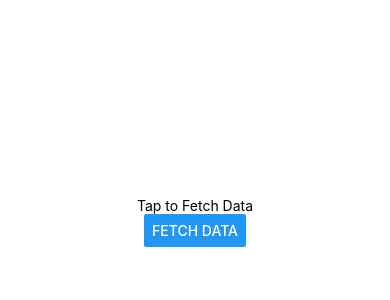
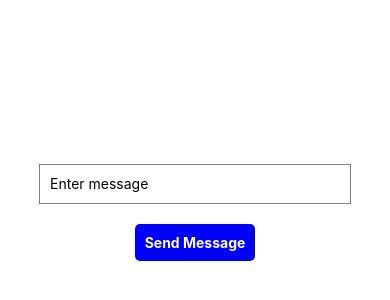
Before and after one commit to hogtech/raspi-car-client, a React Native app: screen / in a window 390 px wide. Shown: the part 200-500 px from the top of the page. Built offline with nearby package versions, Linux system fonts and the light colour scheme; no server answers.

Commit message:
Client connects to server properly

```diff
--- a/App.js
+++ b/App.js
@@ -1,51 +1,99 @@
-// ClientComponent.js
+
+// App.js
 import React, { useState, useEffect } from 'react';
-import { View, Text, Button } from 'react-native'
-// ClientComponent.js
+import { StyleSheet, Text, TextInput, TouchableOpacity, View } from 'react-native';
+import io from 'socket.io-client';
 
+export default function App() {
+  const [message, setMessage] = useState('');
+  const [response, setResponse] = useState('');
+  const socket = io('http://192.168.1.63:5000'); // Replace with your backend IP
 
-const ClientComponent = () => {
-  const [data, setData] = useState(null);
-  const [socket, setSocket] = useState(null);
+  // useEffect to handle socket connection and disconnection
+  useEffect(() => {
+    console.log('Attempting to connect to server...');
 
-  useEffect(() => {
-    const ws = new WebSocket('ws://127.0.0.1:5000');
+    // Handle connection to the server
+    socket.on('connect', () => {
+      console.log('Connected to server');
+    });
 
-    ws.onopen = () => {
-      console.log('Connected to WebSocket server');
-      setSocket(ws);
-    };
+    // Handle disconnection from the server
+    socket.on('disconnect', () => {
+      console.log('Disconnected from server');
+    });
 
-    ws.onmessage = (message) => {
-      const jsonData = JSON.parse(message.data);
-      setData(jsonData.message);
-    };
-
-    ws.onclose = () => {
-      console.log('Disconnected from WebSocket server');
-    };
-
+    // Clean up function to disconnect socket when component unmounts
     return () => {
-      ws.close();
+      socket.disconnect();
+      console.log('Disconnected from server');
     };
   }, []);
 
-  const fetchData = () => {
-    if (socket) {
-      socket.send(JSON.stringify({ event: 'get_data' }));
-    }
+  // useEffect to handle response from the server
+  useEffect(() => {
+    socket.on('response', (data) => {
+      //This throws an error, disabled
+      //setResponse(data);
+    });
+
+    // Clean up function to disconnect socket when component unmounts
+    return () => {
+      socket.disconnect();
+    };
+  }, []);
+
+  // Function to send message to the server
+  const sendMessage = () => {
+    socket.emit('message', message);
+    console.log(message)
+    setMessage('');
   };
 
   return (
-    <View style={{ flex: 1, justifyContent: 'center', alignItems: 'center' }}>
-      <Text>{data ? data : 'Tap to Fetch Data'}</Text>
-      <Button title="Fetch Data" onPress={fetchData} />
+    <View style={styles.container}>
+      <TextInput
+        style={styles.input}
+        value={message}
+        onChangeText={setMessage}
+        placeholder="Enter message"
+      />
+      <TouchableOpacity style={styles.button} onPress={sendMessage}>
+        <Text style={styles.buttonText}>Send Message</Text>
+      </TouchableOpacity>
+      <Text style={styles.response}>{response}</Text>
     </View>
   );
-};
+}
 
-export default ClientComponent;
-
+const styles = StyleSheet.create({
+  container: {
+    flex: 1,
+    justifyContent: 'center',
+    alignItems: 'center',
+    backgroundColor: '#fff',
+  },
+  input: {
+    width: '80%',
+    height: 40,
+    borderColor: 'gray',
+    borderWidth: 1,
+    marginBottom: 20,
+    paddingHorizontal: 10,
+  },
+  button: {
+    backgroundColor: 'blue',
+    padding: 10,
+    borderRadius: 5,
+  },
+  buttonText: {
+    color: 'white',
+    fontWeight: 'bold',
+  },
+  response: {
+    marginTop: 20,
+  },
+});
 
 /* // App.js
 import React, { useState, useEffect } from 'react';
@@ -55,7 +103,7 @@ import io from 'socket.io-client';
 export default function App() {
   const [message, setMessage] = useState('');
   const [response, setResponse] = useState('');
-  const socket = io('http://127.0.0.1:5000'); // Replace with your backend IP
+  const socket = io('http://192.168.1.63:5000'); // Replace with your backend IP
   useEffect(() => {
     console.log('Attempting to connect to server...');
     socket.on('connect', () => {
@@ -64,7 +112,7 @@ export default function App() {
 
     socket.on('response', (data) => {
       console.log('Received response:', data);
-      setResponse(data);
+      //setResponse(data);
     });
 
     socket.on('disconnect', () => {
@@ -135,8 +183,8 @@ const styles = StyleSheet.create({
   response: {
     marginTop: 20,
   },
-});
- */
+}); */
+
 // ClientComponent.js
 /* import React, { useState, useEffect } from 'react';
 import { View, Text } from 'react-native';
--- a/package.json
+++ b/package.json
@@ -10,10 +10,13 @@
   },
   "dependencies": {
     "expo": "~50.0.8",
+    "expo-dev-client": "^3.3.9",
     "expo-status-bar": "~1.11.1",
     "react": "18.2.0",
     "react-native": "0.73.4",
-    "socket.io-client": "^4.7.4"
+    "socket.io-client": "^4.7.4",
+    "react-native-web": "~0.19.6",
+    "@expo/metro-runtime": "~3.1.3"
   },
   "devDependencies": {
     "@babel/core": "^7.20.0"
```
Also changed, not shown: 1 other file (tests, documents, lock files or other folders).
